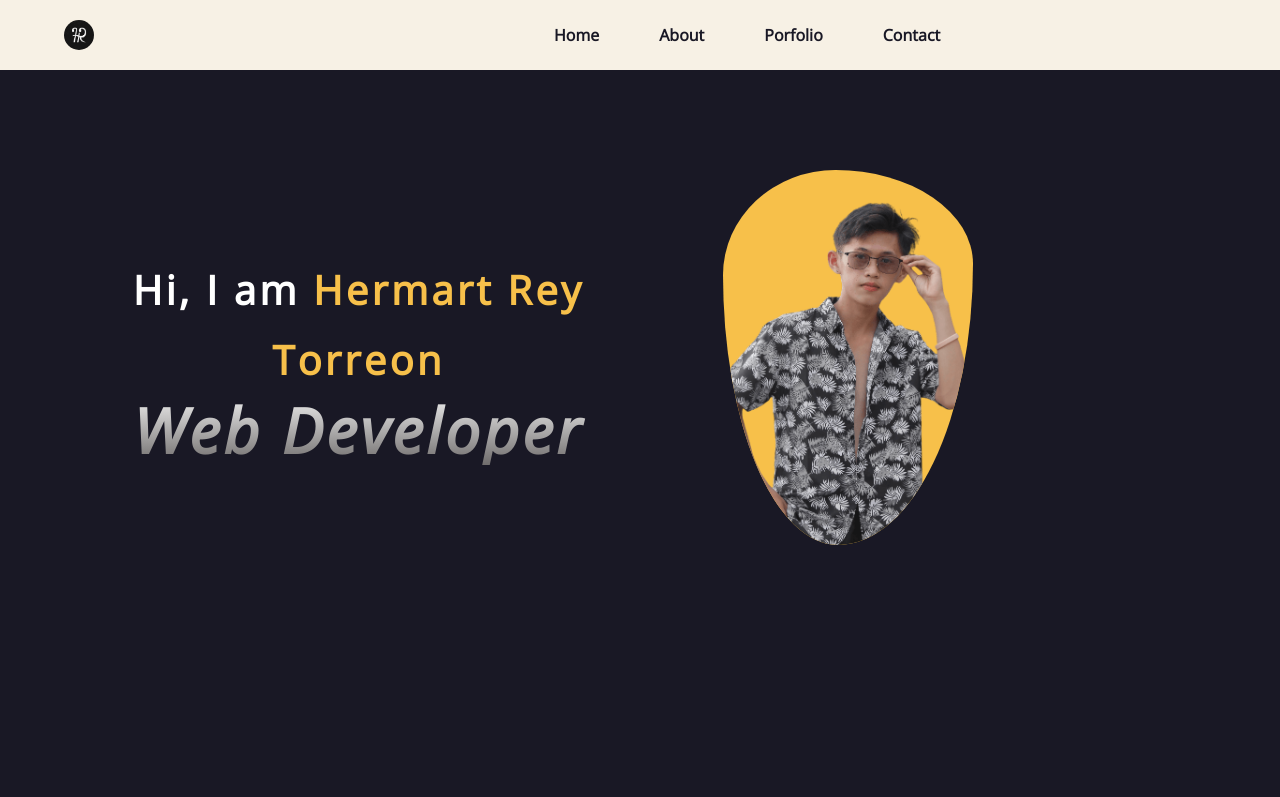
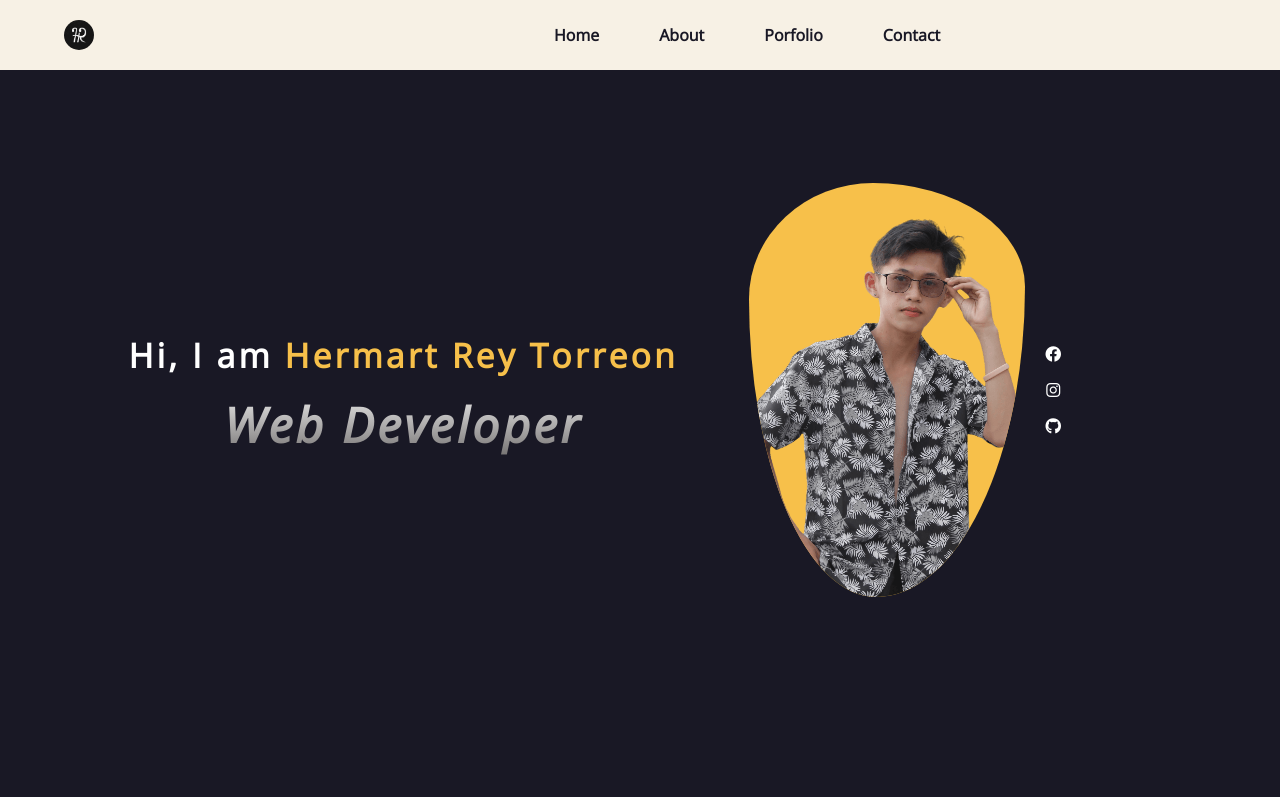
Before and after one commit to Hermartrey/miniProject1, a plain HTML site: page index.html in a window 1280 px wide. Shown: the top 797 px of the page. Drawn offline with nearby package versions, Linux system fonts and the light colour scheme.

Commit message:
add comment HEADER and MAIN

```diff
--- a/index.html
+++ b/index.html
@@ -6,10 +6,11 @@
     <meta name="viewport" content="width=device-width, initial-scale=1.0">
     <title>Mini project 1</title>
     <link rel="stylesheet" href="style.css">
+    <link rel="stylesheet" href="https://cdnjs.cloudflare.com/ajax/libs/font-awesome/6.3.0/css/all.min.css">
 </head>
 <body>
-    <main>
-        <head>
+    <!-- *********************HEADER******************** -->
+    <header>
         <div class="header-container">
             <img class="logo" src="./images/logo.webp" alt="logo">
             <div class="nav-container">
@@ -21,7 +22,9 @@
                 </ul>
             </div>
         </div>
-        </head>
+    </header>
+    <!-- *********************MAIN******************** -->
+    <main>
         <div class="container">
             <div class="intro-text">
                 <p>Hi, I am <span>Hermart Rey Torreon</span></p>
@@ -29,7 +32,13 @@
             </div>
             <div class="image">
                 <img src="./images/picture.png" alt="hemart rey image">
+                <div class="font-awesome">
+                    <a href=""><i class="fa-brands fa-facebook"></i></a>
+                    <a href=""><i class="fa-brands fa-instagram"></i></a>
+                    <a href=""><i class="fa-brands fa-github"></i></a>
                 </div>
+            </div>
+
         </div>
     </main>
     <section id="about-container">
@@ -48,5 +57,12 @@
             </div>
         </div>
     </section>
+    <section class="portfolio">
+        <div class="porfolio-container">
+            <img class="portfolio-image" src="" alt="Portfolio">
+            <img class="portfolio-image" src="" alt="Portfolio">
+            <img class="portfolio-image" src="" alt="Portfolio">
+        </div>
+    </section>
 </body>
 </html>
--- a/style.css
+++ b/style.css
@@ -8,13 +8,12 @@
     font-weight: bold;
     color:#fff;
 }
-main{
-    width: 100%;
-    height: 100vh;
-    background-color: #191825;
-}
+
 header{
     height: 50px;
+    width: 100%;
+    position: fixed;
+    z-index: 1;
 }
 .header-container{
     background-color:#F7F1E5;
@@ -22,6 +21,7 @@ header{
     justify-content: space-between;
     align-items: center;
     height: 70px;
+
 }
 .logo{
     height: 30px;
@@ -49,15 +49,21 @@ header{
     text-decoration: none;
     color: #191825;
 }
+main{
+    width: 100%;
+    height: 100vh;
+    background-color: #191825;
+}
 .container{
     height: 60%;
-    width: 80%;
+    width: 90%;
     position: relative;
     display: flex;
     flex-direction: row;
     justify-content: center;
     align-items: center;
-    padding-top: 100px;
+    padding-top: 300px;
+
 }
 .intro-text{
     text-align: center;
@@ -65,14 +71,16 @@ header{
     letter-spacing:0.2rem;
     font-size: 1.2rem;
     line-height: 70px;
+
+
 }
 .intro-text p{
-    font-size: 2.5rem;
+    font-size: 2.1rem;
 }
 .intro-text h2{
     font-style: italic;
     margin:0 auto;
-    font-size: 62px;
+    font-size: 3rem;
     background: -webkit-linear-gradient(#eee, #6f6c6c);
     -webkit-background-clip: text;
     -webkit-text-fill-color: transparent;
@@ -84,13 +92,16 @@ span{
     width: 30%;
     position: relative;
     text-align: right;
+    display: flex;
+    flex-direction: row;
+
 }
  .image img{
     width: 80%;
     height: 50%;
     border-radius:45% 55% 54% 46% / 28% 25% 75% 72% ;
     background-color: #F7C04A;
-    min-width: 250px;
+    min-width: 200px;
 }
 
 .image img:hover{
@@ -98,6 +109,19 @@ span{
     -moz-box-shadow: 8px 9px 80px -8px rgba(247,192,74,1);
     box-shadow: 8px 9px 80px -8px rgba(247,192,74,1);
     cursor: pointer;
+}
+.font-awesome{
+    display:flex;
+    align-items: center;
+    justify-content: center;
+    flex-direction: column;
+    margin-left:20px;
+
+}
+.fa-brands{
+    margin: 10px 0;
+}i{
+
 }
 #about-container{
     width: 100%;
@@ -148,3 +172,11 @@ span{
 .about-details p{
     font-size: 1.7rem;
 }
+.portfolio{
+    width: 100%;
+    height: 100vh;
+    display: flex;
+    align-items: center;
+    justify-content: center;
+    background-color:#F7C04A;
+}
```
Lines whose indentation alone changed are shown as unchanged.
